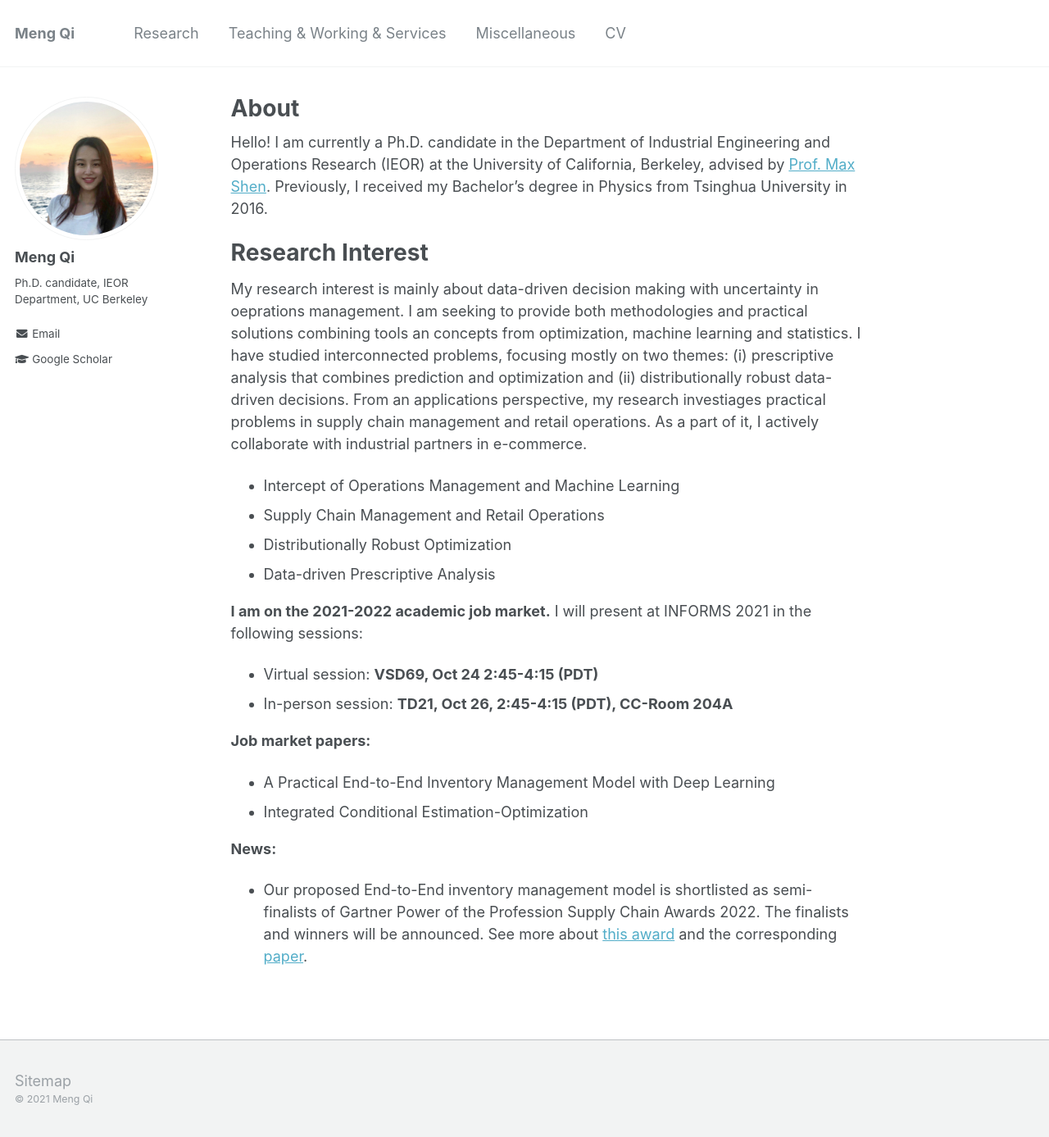
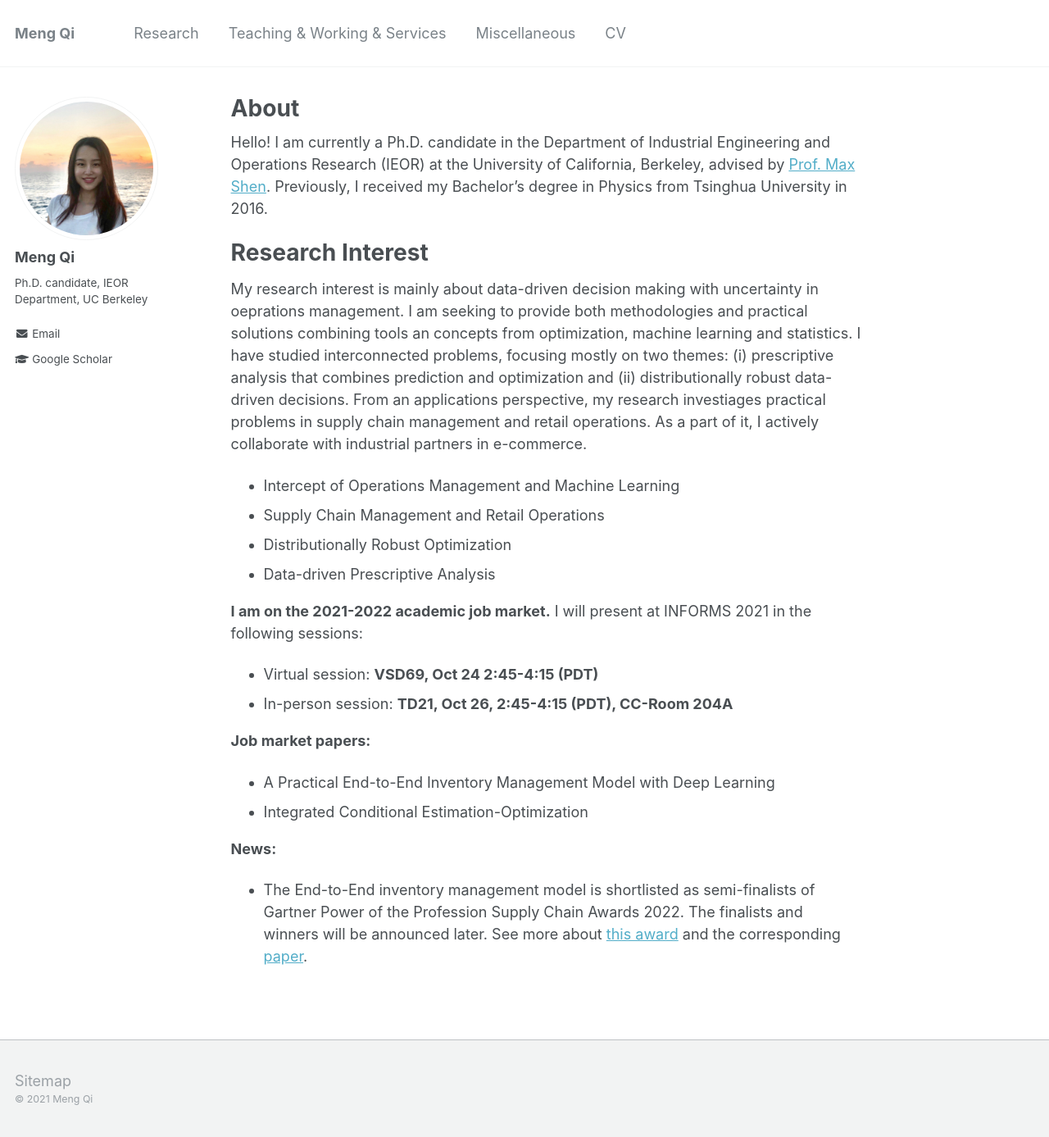
Before and after one commit to alicemengqi/site, a Jekyll site: the page built from _pages/about.md, in a window 1280 px wide and 1387 px high. Shown: the whole window at 82% size. Built offline with Jekyll 4.4.1, drawn with Linux system fonts in a browser that asks for light colours.

Commit message:
Update about.md

```diff
--- a/_pages/about.md
+++ b/_pages/about.md
@@ -29,4 +29,4 @@
 * Integrated Conditional Estimation-Optimization
 
 **News:**
-* Our proposed End-to-End inventory management model is shortlisted as semi-finalists of Gartner Power of the Profession Supply Chain Awards 2022. The finalists and winners will be announced. See more about [this award](https://www.gartner.com/en/supply-chain/research/power-of-the-profession-supply-chain-awards-2022) and the corresponding [paper](https://papers.ssrn.com/sol3/papers.cfm?abstract_id=3737780).
+* The End-to-End inventory management model is shortlisted as semi-finalists of Gartner Power of the Profession Supply Chain Awards 2022. The finalists and winners will be announced later. See more about [this award](https://www.gartner.com/en/supply-chain/research/power-of-the-profession-supply-chain-awards-2022) and the corresponding [paper](https://papers.ssrn.com/sol3/papers.cfm?abstract_id=3737780).
```
